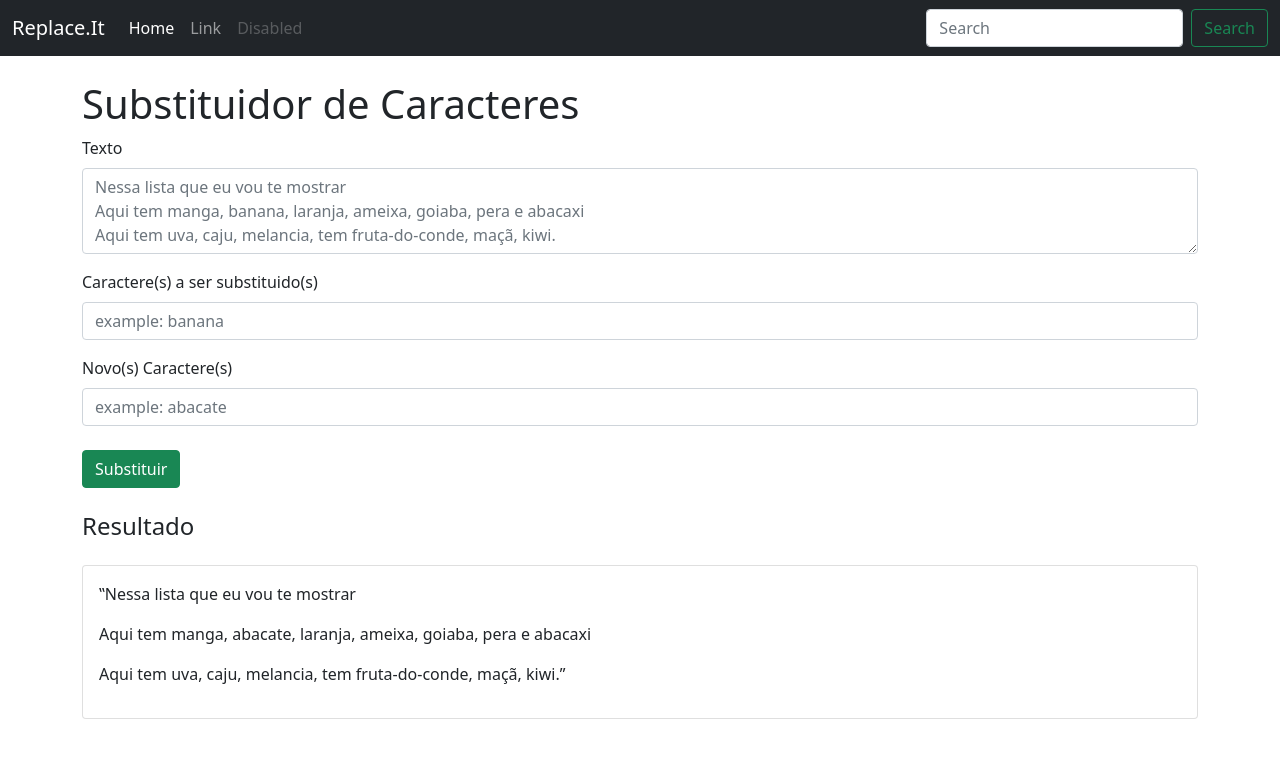
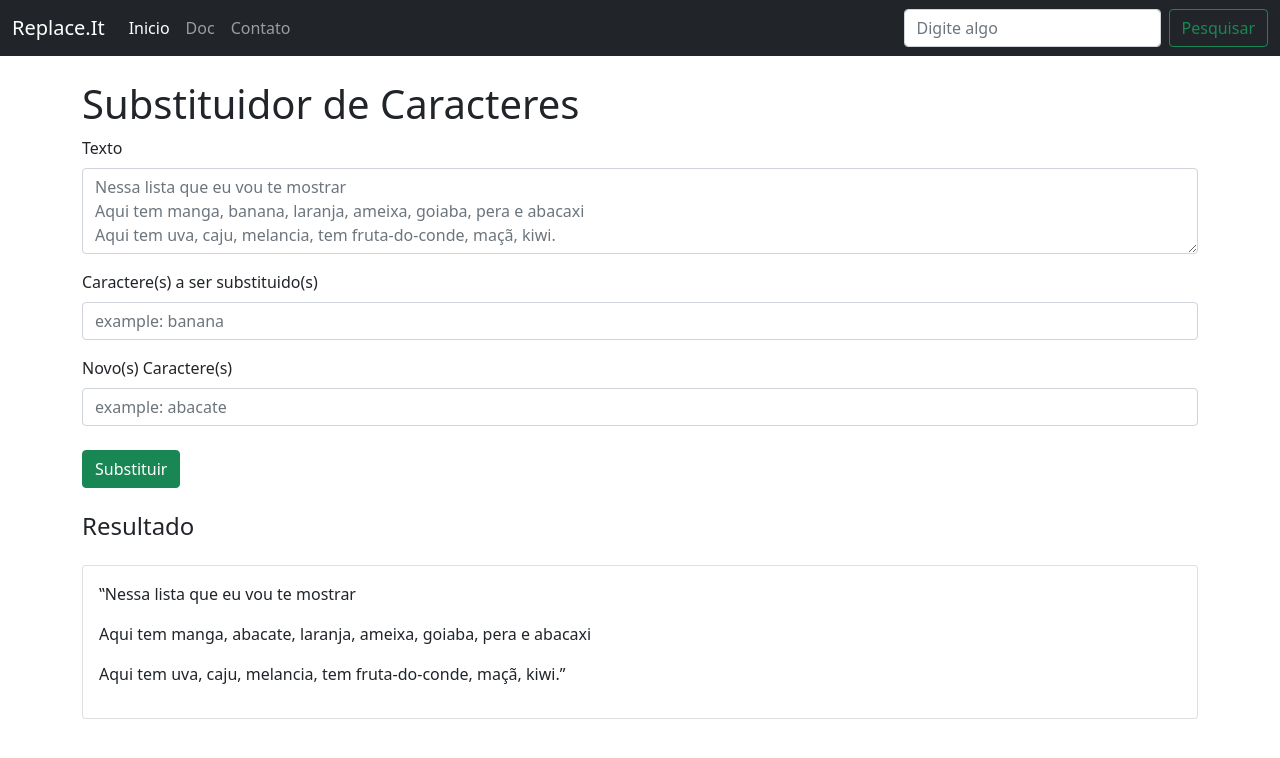
Before and after one commit to jesiel364/ReplaceIt-app, a plain HTML site: page index.html in a window 1280 px wide. Drawn offline with nearby package versions, Linux system fonts and the light colour scheme.

Commit message:
Add files via upload

```diff
--- a/index.html
+++ b/index.html
@@ -26,19 +26,20 @@
     <div class="collapse navbar-collapse" id="navbarSupportedContent">
       <ul class="navbar-nav me-auto mb-2 mb-lg-0">
         <li class="nav-item">
-          <a class="nav-link active" aria-current="page" href="#">Home</a>
+          <a class="nav-link active" aria-current="page" href="#">Inicio</a>
         </li>
         <li class="nav-item">
-          <a class="nav-link" href="#">Link</a>
+          <a class="nav-link" href="https://github.com/jesiel364/Replace.it">Doc</a>
         </li>
 
         <li class="nav-item">
-          <a class="nav-link disabled">Disabled</a>
+          <a class="nav-link" href="https://github.com/jesiel364/">Contato</a>
         </li>
+
       </ul>
       <form class="d-flex">
-        <input class="form-control me-2" type="search" placeholder="Search" aria-label="Search">
-        <button class="btn btn-outline-success" type="submit">Search</button>
+        <input class="form-control me-2" type="search" placeholder="Digite algo" aria-label="Search">
+        <button class="btn btn-outline-success" type="submit">Pesquisar</button>
       </form>
     </div>
   </div>
```
Also changed, not shown: 1 other file.
